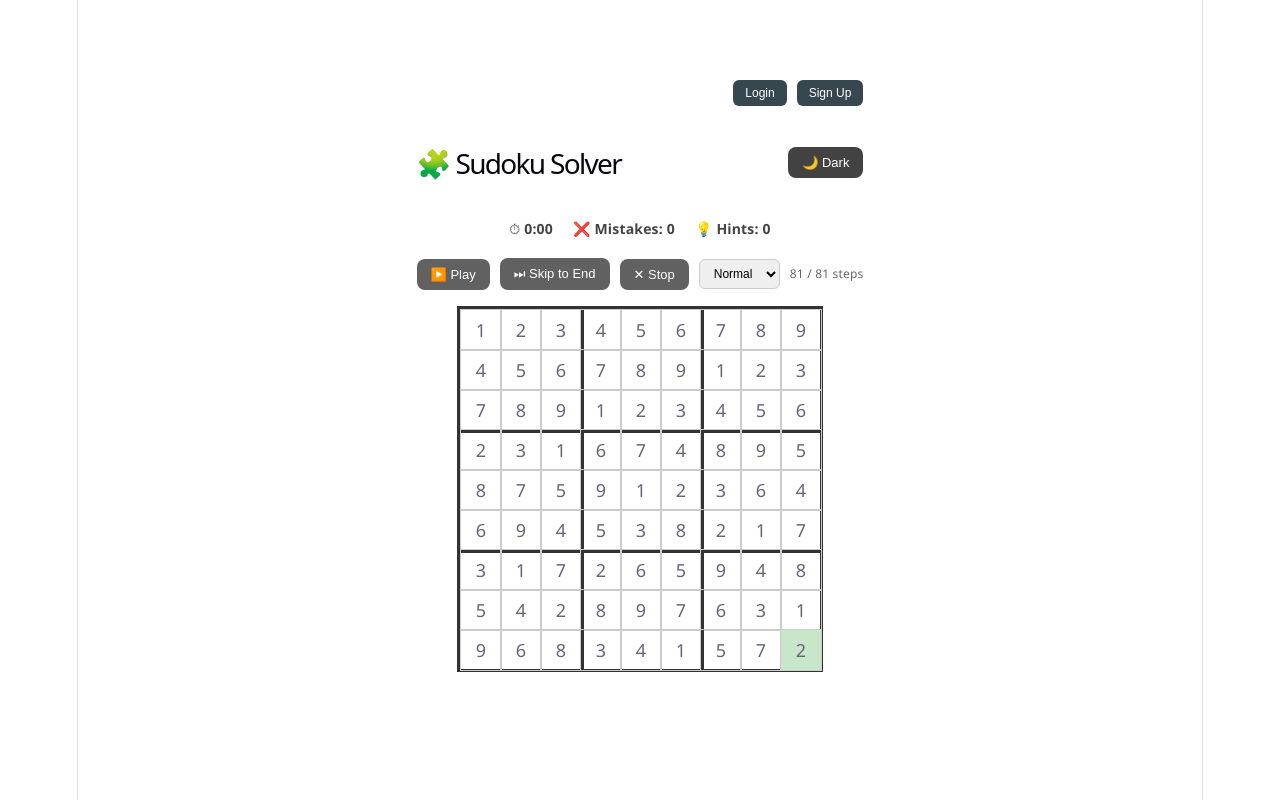
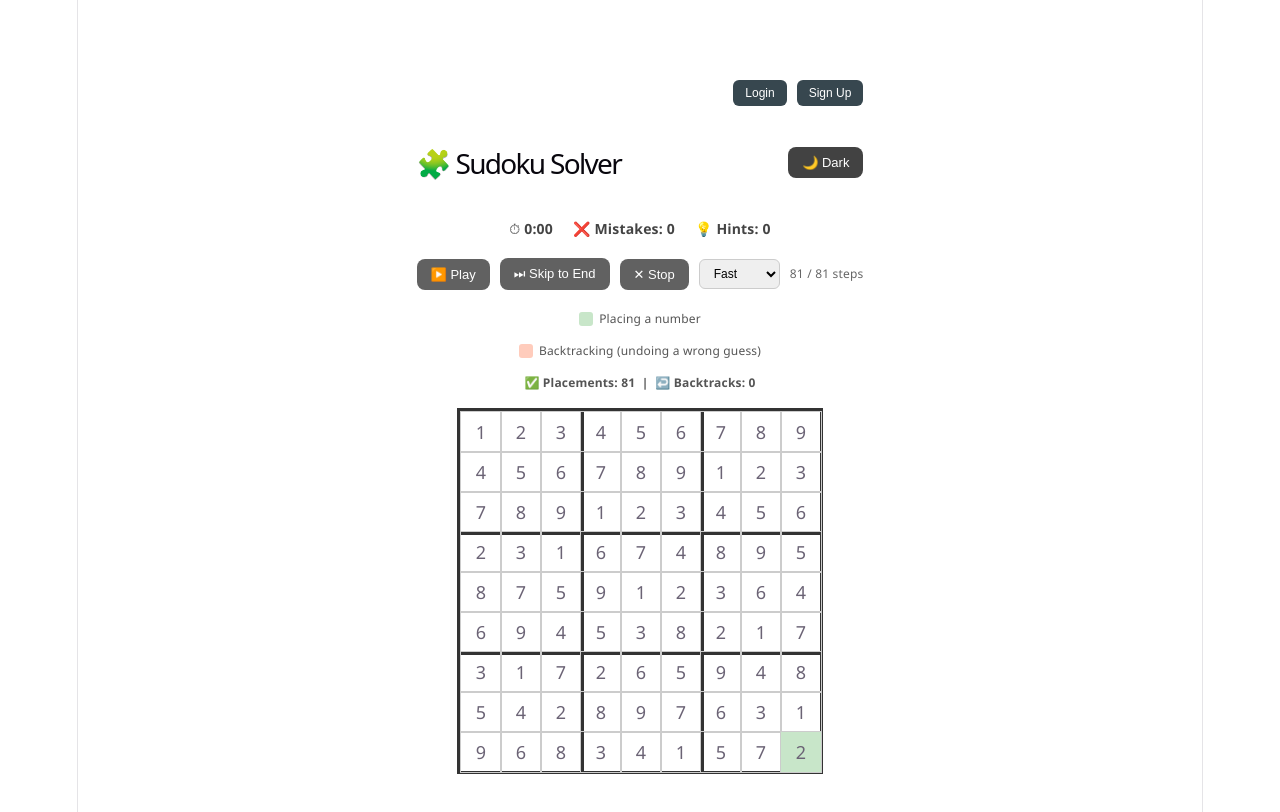
Before and after one commit to sroyamie/sudoku-solver, a React app in the folder frontend/: page / in a window 1280 px wide. Both pictures are taken after a click on the button "🎬 Visualize Solve". Shown: the top 812 px of the page. Built offline with nearby package versions, Linux system fonts and the light colour scheme; the HTML template or start-up script is replaced by a standard one.

Commit message:
Import visualization: slower speeds, legend, live placement/backtrack counters

```diff
--- a/frontend/src/App.css
+++ b/frontend/src/App.css
@@ -517,3 +517,42 @@ button:disabled {
 .app.dark .cell.viz-remove {
   background-color: #6e3229;
 }
+
+.viz-legend {
+  display: flex;
+  flex-direction: column;
+  align-items: center;
+  gap: 6px;
+  margin-bottom: 12px;
+  font-size: 12px;
+  color: #555;
+}
+
+.app.dark .viz-legend {
+  color: #ccc;
+}
+
+.legend-item {
+  display: flex;
+  align-items: center;
+  gap: 6px;
+}
+
+.legend-swatch {
+  width: 14px;
+  height: 14px;
+  border-radius: 3px;
+  display: inline-block;
+}
+
+.legend-swatch.place {
+  background-color: #c8e6c9;
+}
+
+.legend-swatch.remove {
+  background-color: #ffccbc;
+}
+
+.viz-counts, .legend-counts {
+  font-weight: 600;
+}
--- a/frontend/src/App.jsx
+++ b/frontend/src/App.jsx
@@ -773,11 +773,21 @@ function App() {
     <button className="control-btn" onClick={skipToEnd}>⏭ Skip to End</button>
     <button className="control-btn" onClick={stopVisualization}>✕ Stop</button>
     <select value={vizSpeed} onChange={(e) => setVizSpeed(Number(e.target.value))}>
-            <option value={100}>Slow</option>
-            <option value={30}>Normal</option>
-            <option value={5}>Fast</option>
+      <option value={500}>Slow</option>
+      <option value={150}>Normal</option>
+      <option value={30}>Fast</option>
     </select>
     <span className="viz-progress">{vizIndex} / {vizStepsRef.current.length} steps</span>
+  </div>
+)}
+{visualizing && (
+  <div className="viz-legend">
+    <span className="legend-item"><span className="legend-swatch place"></span> Placing a number</span>
+    <span className="legend-item"><span className="legend-swatch remove"></span> Backtracking (undoing a wrong guess)</span>
+    <span className="legend-counts">
+      ✅ Placements: {vizStepsRef.current.slice(0, vizIndex).filter(s => s.type === 'place').length} &nbsp;|&nbsp;
+      ↩️ Backtracks: {vizStepsRef.current.slice(0, vizIndex).filter(s => s.type === 'remove').length}
+    </span>
   </div>
 )}
 
```
Lines whose indentation alone changed are shown as unchanged.
